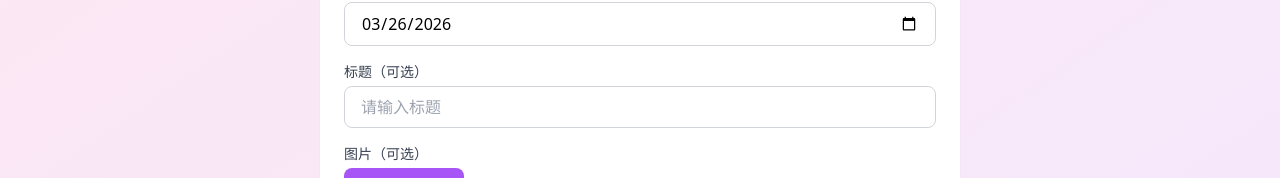
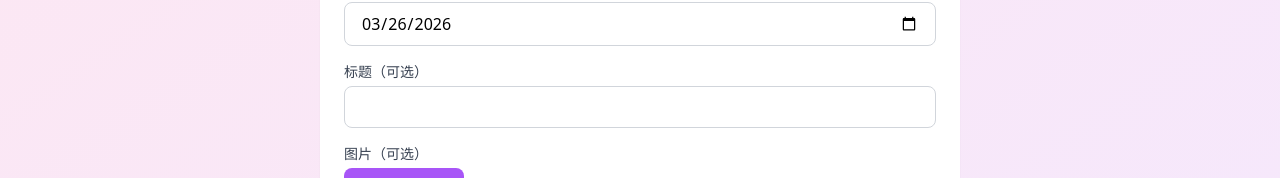
Before and after one commit to calm-66/usonly, a Next.js app: page /post in a window 1280 px wide. Shown: the part 122-300 px from the top of the page. Built offline with nearby package versions, Linux system fonts and the light colour scheme; no server answers; the database is empty; sample sign-in values are in the browser's storage.

Commit message:
fix: 移除标题输入框 placeholder

```diff
--- a/src/app/post/page.tsx
+++ b/src/app/post/page.tsx
@@ -251,7 +251,6 @@ export default function PostPage() {
                 value={title}
                 onChange={(e) => setTitle(e.target.value)}
                 className="w-full px-4 py-2 border border-gray-300 rounded-lg focus:ring-2 focus:ring-pink-500 focus:border-transparent"
-                placeholder="请输入标题"
               />
             </div>
 
```
